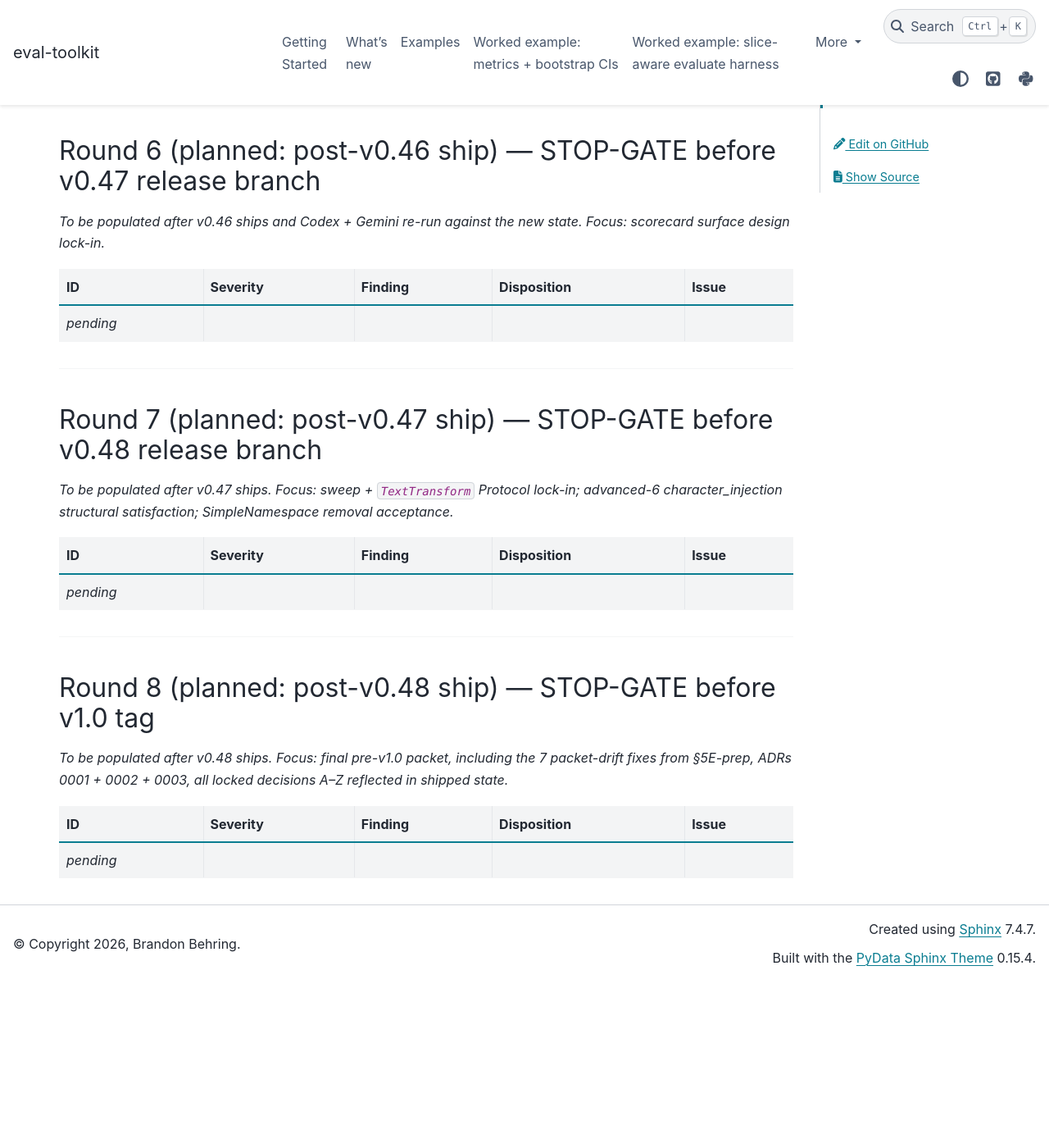
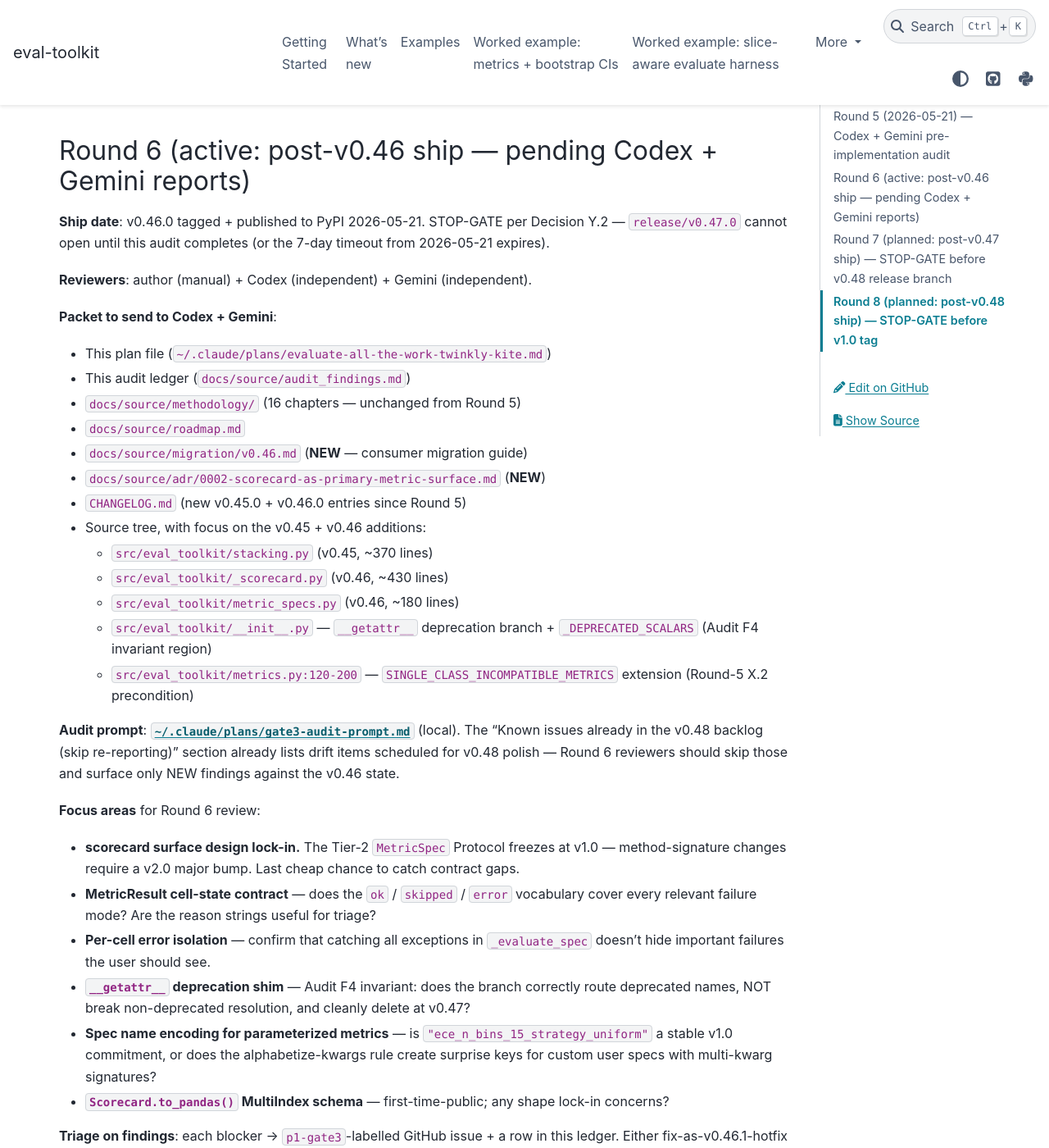
Before and after one commit to brandon-behring/eval-toolkit, a Sphinx documentation site: the page built from docs/source/audit_findings.md, in a window 1280 px wide and 1400 px high, scrolled down 2933 px. Shown: the whole window at 82% size. Built offline with Sphinx 7.4.7 and the PyData theme 0.15.4, drawn with Linux system fonts in a browser that asks for light colours; before the commit the page ends 4130 px from its top, so only the background shows below that; some of the changed text lies outside the part shown.

Commit message:
docs(audit): prep Round 6 packet — v0.46-specific focus areas + file list
v0.46.0 shipped 2026-05-21. Per Decision Y.2, release/v0.47.0 is blocked on
the Round 6 audit STOP-GATE (Codex + Gemini against the v0.46 state; 7-day
timeout).

Fills in the Round 6 section of docs/source/audit_findings.md with:
- Concrete packet contents (new files since Round 5: migration/v0.46.md,
  adr/0002-scorecard-as-primary-metric-surface.md, _scorecard.py,
  metric_specs.py; updated files: __init__.py __getattr__ branch,
  metrics.py SINGLE_CLASS_INCOMPATIBLE_METRICS).
- Reference to the existing gate3-audit-prompt.md (local) which already
  has a 'Known issues to skip' section so re-reviewers don't waste cycles
  on items already scheduled for v0.48.
- Focus areas: scorecard surface lock-in (Tier-2 freeze at v1.0),
  MetricResult cell-state contract coverage, per-cell error isolation,
  __getattr__ deprecation shim (Audit F4 invariant), spec name encoding
  for parameterized metrics, Scorecard.to_pandas() schema lock-in.

Findings rows kept as 'pending Codex + Gemini reports' until the actual
audit runs.

Non-code change. Does not affect release-branch gate.

```diff
--- a/docs/source/audit_findings.md
+++ b/docs/source/audit_findings.md
@@ -60,14 +60,66 @@ for fix-tracking. Lower-severity findings are recorded here only.
 
 ---
 
-## Round 6 (planned: post-v0.46 ship) — STOP-GATE before v0.47 release branch
+## Round 6 (active: post-v0.46 ship — pending Codex + Gemini reports)
 
-_To be populated after v0.46 ships and Codex + Gemini re-run against the new
-state. Focus: scorecard surface design lock-in._
+**Ship date**: v0.46.0 tagged + published to PyPI 2026-05-21. STOP-GATE per
+Decision Y.2 — `release/v0.47.0` cannot open until this audit completes (or
+the 7-day timeout from 2026-05-21 expires).
+
+**Reviewers**: author (manual) + Codex (independent) + Gemini (independent).
+
+**Packet to send to Codex + Gemini**:
+
+- This plan file (`~/.claude/plans/evaluate-all-the-work-twinkly-kite.md`)
+- This audit ledger (`docs/source/audit_findings.md`)
+- `docs/source/methodology/` (16 chapters — unchanged from Round 5)
+- `docs/source/roadmap.md`
+- `docs/source/migration/v0.46.md` (**NEW** — consumer migration guide)
+- `docs/source/adr/0002-scorecard-as-primary-metric-surface.md` (**NEW**)
+- `CHANGELOG.md` (new v0.45.0 + v0.46.0 entries since Round 5)
+- Source tree, with focus on the v0.45 + v0.46 additions:
+  - `src/eval_toolkit/stacking.py` (v0.45, ~370 lines)
+  - `src/eval_toolkit/_scorecard.py` (v0.46, ~430 lines)
+  - `src/eval_toolkit/metric_specs.py` (v0.46, ~180 lines)
+  - `src/eval_toolkit/__init__.py` — `__getattr__` deprecation branch +
+    `_DEPRECATED_SCALARS` (Audit F4 invariant region)
+  - `src/eval_toolkit/metrics.py:120-200` —
+    `SINGLE_CLASS_INCOMPATIBLE_METRICS` extension (Round-5 X.2 precondition)
+
+**Audit prompt**:
+[`~/.claude/plans/gate3-audit-prompt.md`](https://github.com/brandon-behring/eval-toolkit/blob/main/.claude/plans/gate3-audit-prompt.md)
+(local). The "Known issues already in the v0.48 backlog (skip re-reporting)"
+section already lists drift items scheduled for v0.48 polish — Round 6
+reviewers should skip those and surface only NEW findings against the v0.46
+state.
+
+**Focus areas** for Round 6 review:
+
+- **scorecard surface design lock-in.** The Tier-2 `MetricSpec` Protocol
+  freezes at v1.0 — method-signature changes require a v2.0 major bump.
+  Last cheap chance to catch contract gaps.
+- **MetricResult cell-state contract** — does the `ok` / `skipped` /
+  `error` vocabulary cover every relevant failure mode? Are the reason
+  strings useful for triage?
+- **Per-cell error isolation** — confirm that catching all exceptions in
+  `_evaluate_spec` doesn't hide important failures the user should see.
+- **`__getattr__` deprecation shim** — Audit F4 invariant: does the branch
+  correctly route deprecated names, NOT break non-deprecated resolution,
+  and cleanly delete at v0.47?
+- **Spec name encoding for parameterized metrics** — is
+  `"ece_n_bins_15_strategy_uniform"` a stable v1.0 commitment, or does the
+  alphabetize-kwargs rule create surprise keys for custom user specs with
+  multi-kwarg signatures?
+- **`Scorecard.to_pandas()` MultiIndex schema** — first-time-public; any
+  shape lock-in concerns?
+
+**Triage on findings**: each blocker → `p1-gate3`-labelled GitHub issue +
+a row in this ledger. Either fix-as-v0.46.1-hotfix or fold into v0.47
+design (per Decision Q severity-tiered hotfix policy).
 
 | ID | Severity | Finding | Disposition | Issue |
 |----|----------|---------|-------------|-------|
-| _pending_ | | | | |
+| _pending Codex + Gemini reports_ | | | | |
 
 ---
 
```
